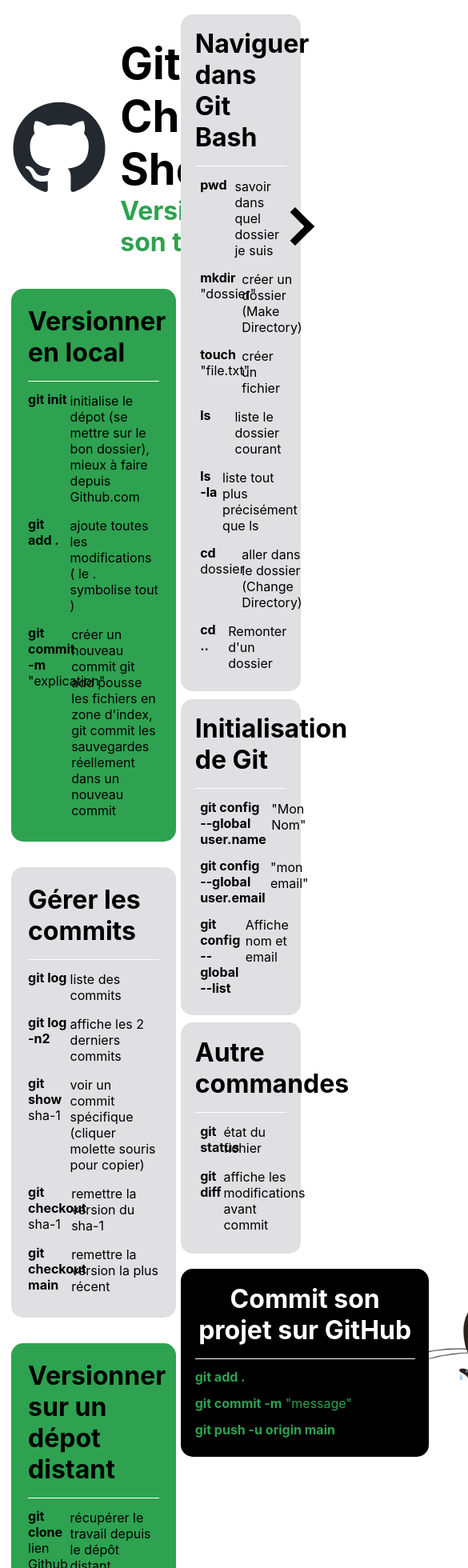
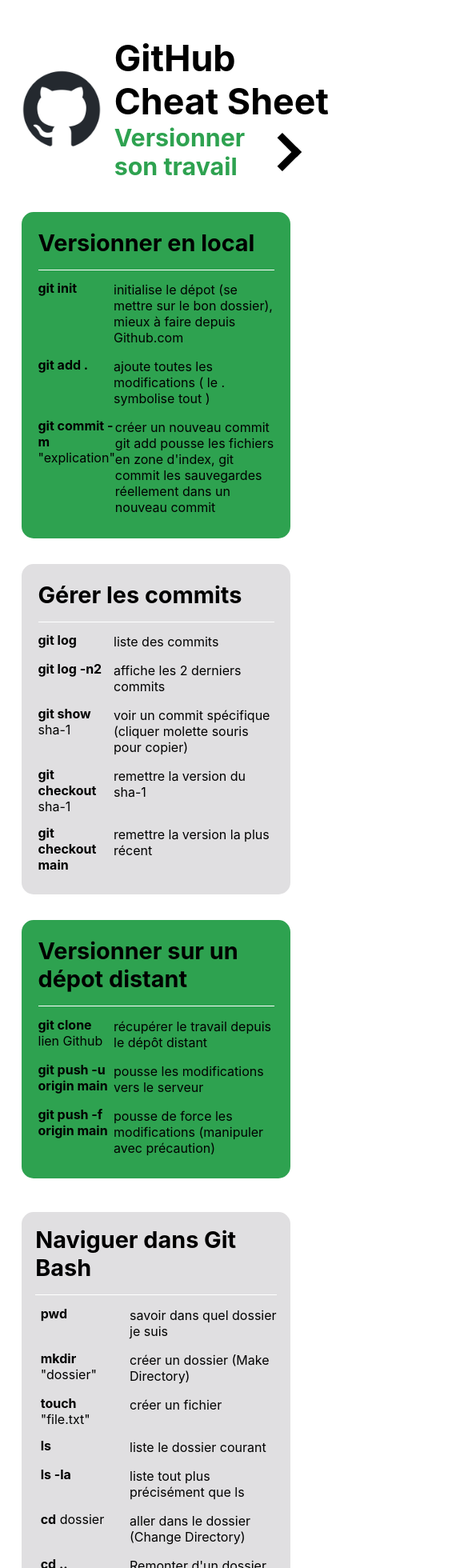
Before and after one commit to ClementMadiot/Github_Cheat_Sheet_React, a React (Create React App) app in the folder cheet_sheet_github/: page / in a window 390 px wide. Shown: the top 1960 px of the page at 80% size, 585 px wide, since content can reach past the window. Built offline with nearby package versions, Linux system fonts and the light colour scheme.

Commit message:
add responsive

```diff
--- a/cheet_sheet_github/src/style/components/CommitOwn.scss
+++ b/cheet_sheet_github/src/style/components/CommitOwn.scss
@@ -8,7 +8,14 @@
   border-radius: 15px;
   margin: 1rem 0;
   max-width: 326px;
-  min-width: 310px;
+  // min-width: 310px;
+  @media screen and (max-width: 1240px) {
+    height: 100%;
+    width: 100%;
+  }
+  @media screen and (max-width: 900px) {
+    width: 100%;
+  }
 }
 .margin-left .black-box{
   margin: 0.6rem 0;
@@ -32,4 +39,15 @@
 .img-git img{
   height: 194px;
   width: 220px;
+  @media screen and (max-width: 1240px) {
+    height: 100%;
+    width: 100%;
+  }
+  @media screen and (max-width: 1040px) {
+    display: none;
+  }
+  @media screen and (max-width: 900px) {
+    width: 80%;
+    display: flex;
+  }
 }
--- a/cheet_sheet_github/src/style/components/Header.scss
+++ b/cheet_sheet_github/src/style/components/Header.scss
@@ -3,6 +3,9 @@
   flex-direction: row;
   align-items: center;
   margin: 1rem 0;
+  @media screen and (max-width: 900px) {
+    width: 100%;
+  }
 }
 .title-home{
   margin: 0 1rem;
@@ -19,3 +22,9 @@
 .Home-Header {
   margin: 2.4rem 0;
 }
+header img {
+  @media screen and (max-width: 1230px) {
+    width: 100px;
+    height: 100px;
+  }
+}
--- a/cheet_sheet_github/src/style/components/Settings.scss
+++ b/cheet_sheet_github/src/style/components/Settings.scss
@@ -22,27 +22,53 @@
 main {
   display: flex;
   justify-content: space-evenly;
+  @media screen and (max-width: 900px) {
+    flex-direction: column;
+    align-items: center;
+  }
 }
 .right-part{
   width: 55%;
+  @media screen and (max-width: 1040px) {
+    width: 65%;
+  }
+  @media screen and (max-width: 900px) {
+    width: 90%;
+  }
 }
 .left-part{
   width: 40%;
   max-width: 570px;
+  @media screen and (max-width: 1040px) {
+    width: 30%;
+  }
+  @media screen and (max-width: 900px) {
+    width: 90%;
+    max-width: none;
+  }
 }
 
 h1 {
   font-size: 3.4rem;
   margin: 0;
+  @media screen and (max-width: 1230px) {
+    font-size: 2.8rem;
+  }
 }
 h2 {
-  font-size: 2rem;
+  font-size: 2.3rem;
   margin: 0;
   color: $primary-color;
+  @media screen and (max-width: 1230px) {
+    font-size: 1.9rem;
+  }
 }
 h3 {
   font-size: 2rem;
   margin: 0;
+  @media screen and (max-width: 1230px) {
+    font-size: 1.8rem;
+  }
 }
 ul {
   display: flex;
```
